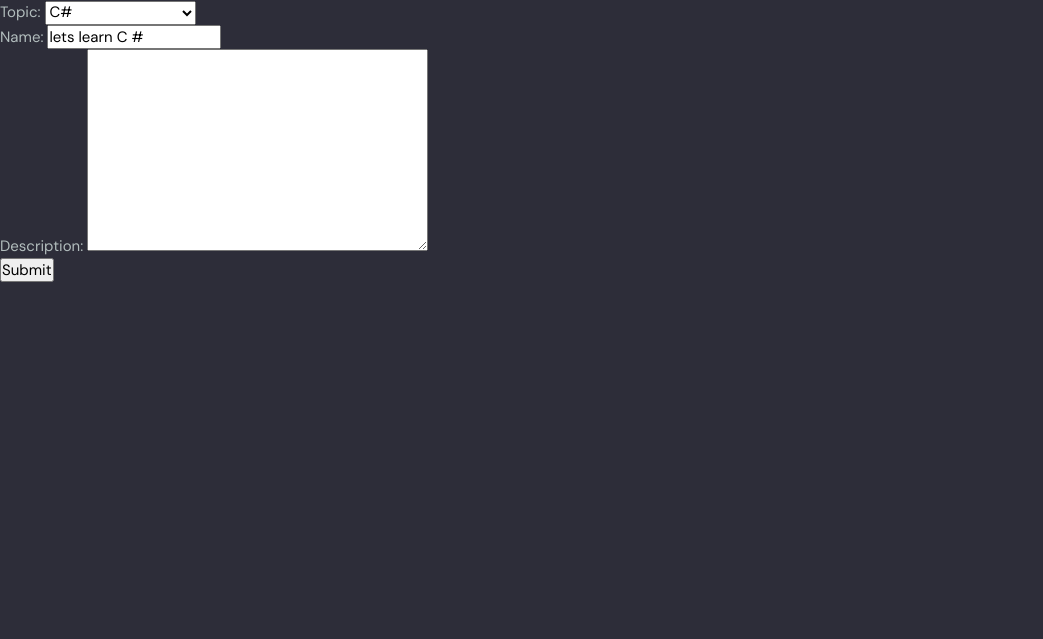
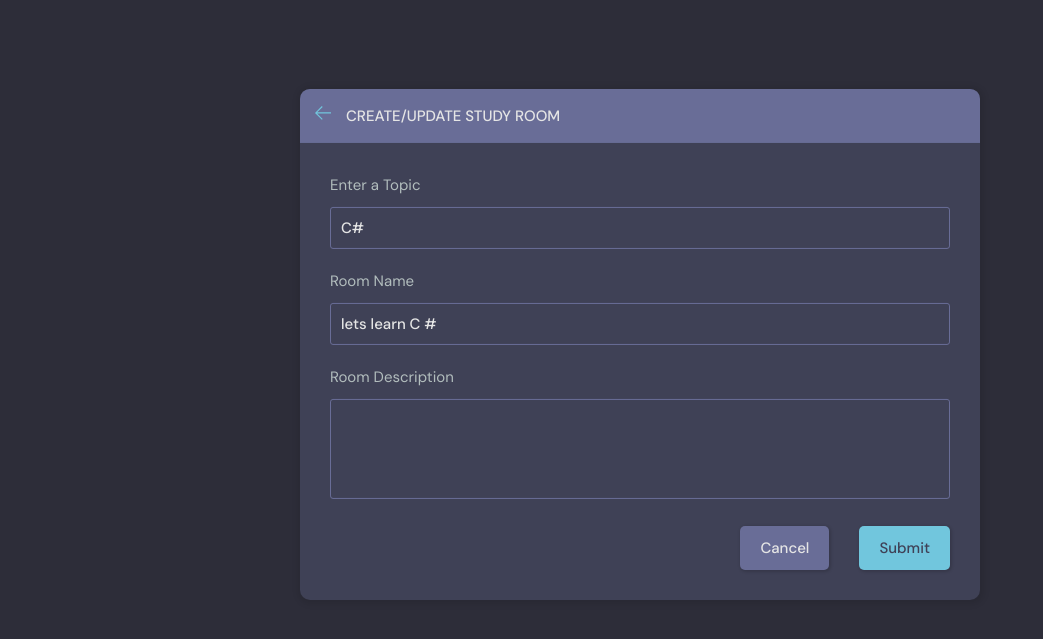
Before and after one commit to tenthin/studybud, a Django app: page /update-room/13 in a window 1280 px wide. Shown: the part 76-715 px from the top of the page, without its empty margins (0-1043 px from the left). Run offline with Django 4.2, Linux system fonts and the light colour scheme; a user stored in the database is signed in; data comes from the database, SQL or seed files in the repository; both versions use the stored data as it was after the commit.

Commit message:
forgot <div> tag and edit user account page

```diff
--- a/base/forms.py
+++ b/base/forms.py
@@ -1,4 +1,5 @@
-from django.db.models import base
+from django.contrib.auth.models import User
+from django.db.models.base import Model
 from django.forms import ModelForm
 from .models import Room
 
@@ -7,3 +8,9 @@ class RoomForm(ModelForm):
         model = Room
         fields = '__all__'
         exclude = ['host','participants']
+
+
+class UserForm(ModelForm):
+    class Meta:
+        model = User
+        fields = ['username','email']
--- a/base/templates/base/profile.html
+++ b/base/templates/base/profile.html
@@ -18,7 +18,9 @@
           <div class="profile__info">
             <h3>{{user.username}}</h3>
             <p>@{{user.username}}</p>
-            <a href="edit-user.html" class="btn btn--main btn--pill">Edit Profile</a>
+            {% if request.user == user %}
+            <a href="{% url 'update-user' %}" class="btn btn--main btn--pill">Edit Profile</a>
+            {% endif %}
           </div>
           <div class="profile__about">
             <h3>About</h3>
--- a/base/templates/base/room_form.html
+++ b/base/templates/base/room_form.html
@@ -1,14 +1,71 @@
 {% extends 'main.html' %}
 
 {% block content %}
+  <main class="create-room layout">
+    <div class="container">
+      <div class="layout__box">
+        <div class="layout__boxHeader">
+          <div class="layout__boxTitle">
+            <a href="{% url 'home' %}">
+              <svg version="1.1" xmlns="http://www.w3.org/2000/svg" width="32" height="32" viewBox="0 0 32 32">
+                <title>arrow-left</title>
+                <path
+                  d="M13.723 2.286l-13.723 13.714 13.719 13.714 1.616-1.611-10.96-10.96h27.625v-2.286h-27.625l10.965-10.965-1.616-1.607z">
+                </path>
+              </svg>
+            </a>
+            <h3>Create/Update Study Room</h3>
+          </div>
+        </div>
+        <div class="layout__body">
+          <form class="form" action="" method="POST">
+            {% csrf_token %}
 
-<div>
-    <form method = "POST" action = "">
-       {% csrf_token %}
-       {{form.as_p}}
-       <input type = "submit" value = "Submit"/>
+            <div class="form__group">
+              <label for="room_topic">Enter a Topic</label>
+              <input required type="text" value="{{room.topic.name}}" name="topic" list="topic-list" />
+              <datalist id="topic-list">
+                <select id="room_topic">
+                {% for topic in topics %}
+                <option value="{{topic.name}}">{{topic.name}}</option>
+                </select>
+                {% endfor %}
+              </datalist>
+            </div>
 
-    </form>
-</div>
 
-{% endblock content %}
+            <div class="form__group">
+              <label for="room_name">Room Name</label>
+              {{form.name}}
+            </div>
+
+            <div class="form__group">
+              <label for="room_description">Room Description</label>
+              {{form.description}}
+            </div>
+
+
+            <!-- <div class="form__group">
+              <label for="room_topic">Topic</label>
+              <input required type="text" name="topic" id="room_topic" list="topic-list" />
+              <datalist id="topic-list">
+                <select id="room_topic">
+                  <option value="">Select your topic</option>
+                  <option value="Python">Python</option>
+                  <option value="Django">Django</option>
+                </select>
+              </datalist>
+
+            </div> -->
+
+
+            <div class="form__action">
+              <a class="btn btn--dark" href="index.html">Cancel</a>
+              <button class="btn btn--main" type="submit">Submit</button>
+            </div>
+          </form>
+        </div>
+      </div>
+    </div>
+  </main>
+  {% endblock content %}
--- a/base/urls.py
+++ b/base/urls.py
@@ -15,4 +15,6 @@ urlpatterns = [
     path('update-room/<str:pk>',views.updateRoom,name="update-room"),
     path('delete-room/<str:pk>',views.deleteRoom,name="delete-room"),
     path('delete-message/<str:pk>',views.deleteMessage,name="delete-message"),
+
+    path('delete-user/',views.updateUser,name="update-user"),
 ]
--- a/base/views.py
+++ b/base/views.py
@@ -8,7 +8,7 @@ from django.contrib.auth.decorators import login_required
 from django.contrib.auth import authenticate,login,logout
 from django.contrib.auth.forms import UserCreationForm
 from .models import Room, Topic, Message
-from .forms import RoomForm
+from .forms import RoomForm,UserForm
 
 # Create your views here.
 # rooms = [
@@ -111,15 +111,19 @@ def userProfile(request,pk):
 @login_required(login_url='login')
 def createRoom(request):
     form = RoomForm()
+    topics = Topic.objects.all()
+    if request.method == "POST":
+        topic_name = request.POST.get('topic')
+        topic, created = Topic.objects.get_or_create(name=topic_name)
 
-    if request.method == "POST":
-        form = RoomForm(request.POST)
-        if form.is_valid():
-            room = form.save(commit=False)
-            room.host = request.user
-            room.save()
-            return redirect('home')
-    context = {'form':form}
+        Room.objects.create(
+            host=request.user,
+            topic=topic,
+            name=request.POST.get('name'),
+            description=request.POST.get('description'),
+        )
+        return redirect('home')
+    context = {'form':form,'topics':topics}
     return render(request, 'base/room_form.html',context)
 
 
@@ -127,17 +131,20 @@ def createRoom(request):
 def updateRoom(request,pk):
     room = Room.objects.get(id=pk)
     form = RoomForm(instance=room)
-
+    topics = Topic.objects.all()
     if request.user != room.host:
         return HttpResponse('You are not allowed !')
 
     if request.method == 'POST':
-        form = RoomForm(request.POST,instance = room)
-        if form.is_valid():
-            form.save()
-            return redirect('home')
+        topic_name = request.POST.get('topic')
+        topic, created = Topic.objects.get_or_create(name=topic_name)
+        room.name = request.POST.get('name')
+        room.topic = topic
+        room.description = request.POST.get('description')
+        room.save()
+        return redirect('home')
 
-    context = {'form':form}
+    context = {'form':form,'topics':topics,'room':room}
     return render(request,'base/room_form.html',context)
 
 
@@ -164,3 +171,10 @@ def deleteMessage(request,pk):
         message.delete()
         return redirect('home')
     return render(request,'base/delete.html',{'obj':message})
+
+@login_required(login_url='login')
+def updateUser(request):
+    user = request.user
+    form = UserForm(instance=user)
+
+    return render(request,'base/update-user.html',{'form':form})
--- a/templates/navbar.html
+++ b/templates/navbar.html
@@ -23,7 +23,7 @@
         <!-- Logged In -->
         {% if request.user.is_authenticated %}
         <div class="header__user">
-            <a href="profile.html">
+            <a href="{% url 'update-user' %}">
             <div class="avatar avatar--medium active">
                 <img src="https://randomuser.me/api/portraits/men/37.jpg" />
             </div>
@@ -47,7 +47,7 @@
         {% endif %}
 
         <div class="dropdown-menu">
-            <a href="settings.html" class="dropdown-link"
+            <a href="{% url 'update-user' %}" class="dropdown-link"
             ><svg version="1.1" xmlns="http://www.w3.org/2000/svg" width="32" height="32" viewBox="0 0 32 32">
                 <title>tools</title>
                 <path
```
Also changed, not shown: base/templates/base/home.html (+8 -7 lines), base/templates/base/room.html (+18 -20 lines), base/templates/base/room_form_old.html (added, +14 -0 lines), base/templates/base/update-user.html (added, +43 -0 lines), db.sqlite3.
